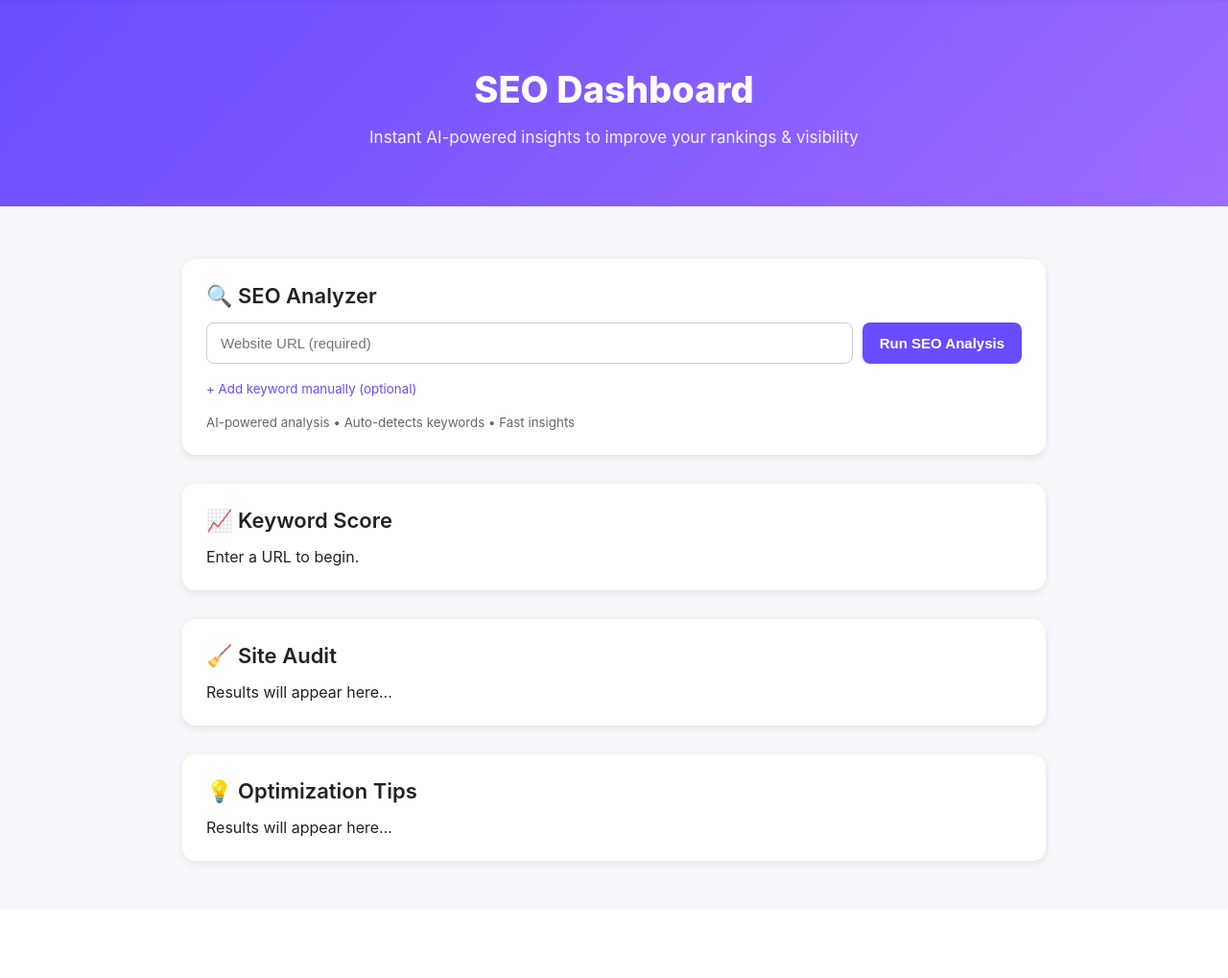
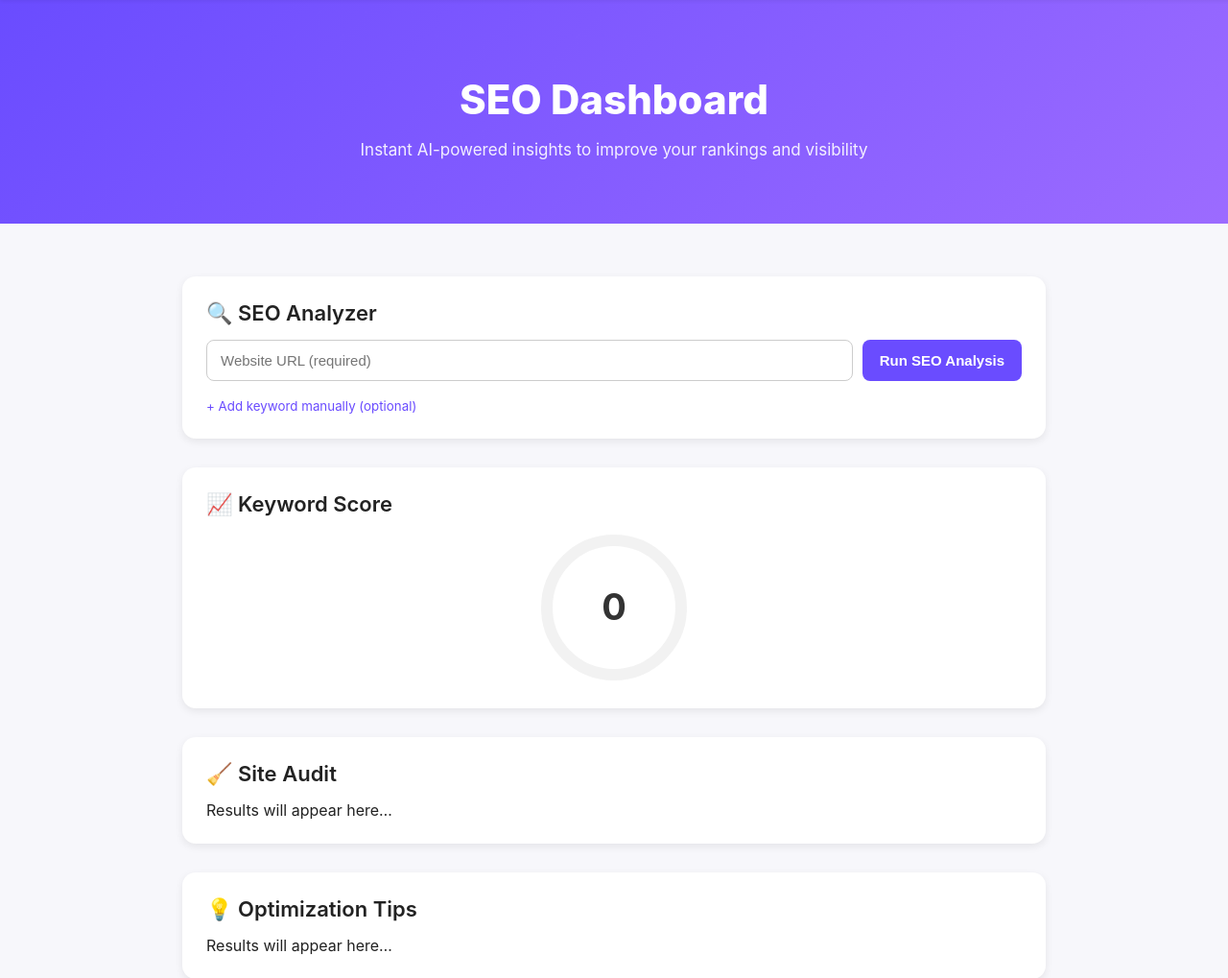
Before and after one commit to Jaycee21303/seo_booster_pro, a Flask app: page /dashboard in a window 1280 px wide; the page is wider, and only the part inside the window is pictured. Shown: the part 124-1143 px from the top of that part at 96% size. Before the commit the page ends 1027 px from the top of that part, so only its background shows below. Run offline with Flask 3, Linux system fonts and the light colour scheme; the visitor is signed in with stand-in values (Sample User, id 1).

Commit message:
Update dashboard.html

```diff
--- a/templates/dashboard.html
+++ b/templates/dashboard.html
@@ -42,7 +42,7 @@
     /* Header Banner */
     .header-banner {
         width: 100%;
-        padding: 45px 0;
+        padding: 50px 0;
         text-align: center;
         background: linear-gradient(135deg, #6A4CFF, #9C6BFF);
         color: white;
@@ -50,7 +50,7 @@
     }
 
     .header-banner h1 {
-        font-size: 38px;
+        font-size: 42px;
         font-weight: 800;
         margin-bottom: 10px;
     }
@@ -112,7 +112,35 @@
     }
 
     .run-btn:hover {
-        background: #573ae6;
+        background: #5330e9;
+    }
+
+    /* Circular Score */
+    .score-wrapper {
+        position: relative;
+        width: 160px;
+        height: 160px;
+        margin: auto;
+    }
+
+    .progress-ring-bg {
+        opacity: 0.25;
+    }
+
+    .progress-ring-fill {
+        transform: rotate(-90deg);
+        transform-origin: 50% 50%;
+        transition: stroke-dashoffset 1.2s ease, stroke 0.6s ease;
+    }
+
+    .score-number {
+        position: absolute;
+        top: 50%;
+        left: 50%;
+        transform: translate(-50%, -52%);
+        font-size: 38px;
+        font-weight: 700;
+        color: #333;
     }
 </style>
 
@@ -130,22 +158,21 @@
 <!-- HEADER -->
 <div class="header-banner">
     <h1>SEO Dashboard</h1>
-    <p>Instant AI-powered insights to improve your rankings & visibility</p>
+    <p>Instant AI-powered insights to improve your rankings and visibility</p>
 </div>
 
 <!-- MAIN -->
 <div class="dashboard-container">
 
+    <!-- SEO Analyzer -->
     <div class="card">
         <div class="section-title">🔍 SEO Analyzer</div>
 
         <form method="POST">
             <div class="input-row">
-
                 <input type="url" name="website_url"
                        placeholder="Website URL (required)" required>
 
-                <!-- Hidden manual keyword field -->
                 <input type="text" id="manual-keyword" name="keyword"
                        placeholder="Keyword (optional)" style="display:none;">
 
@@ -161,13 +188,11 @@
             </small>
         </form>
 
-        <!-- Suggested Keywords -->
-        <div id="suggested_keywords" style="margin-top:15px; color:#444;">
         {% if suggested_keywords %}
-                <div style="margin-top:10px;">
-                    <strong>Suggested Keywords:</strong><br>
+        <div style="margin-top:15px;">
+            <strong>Suggested Keywords:</strong><br><br>
             {% for kw in suggested_keywords %}
-                        <span style="background:#eee; padding:6px 10px; margin:4px;
+                <span style="background:#eee; padding:6px 12px; margin:4px;
                              display:inline-block; border-radius:8px; font-size:14px;">
                     {{ kw }}
                 </span>
@@ -176,15 +201,22 @@
         {% endif %}
     </div>
 
-        <small style="color:#666;">
-            AI-powered analysis • Auto-detects keywords • Fast insights
-        </small>
-    </div>
-
-    <!-- Keyword Score -->
+    <!-- Keyword Score with Circle -->
     <div class="card">
         <div class="section-title">📈 Keyword Score</div>
-        {{ keyword_score or "Enter a URL to begin." }}
+
+        <div class="score-wrapper">
+            <svg class="progress-ring" width="160" height="160">
+                <circle class="progress-ring-bg" stroke="#cccccc" stroke-width="12"
+                    fill="transparent" r="70" cx="80" cy="80"/>
+                <circle class="progress-ring-fill" stroke="#4CAF50" stroke-width="12"
+                    stroke-linecap="round" fill="transparent" r="70" cx="80" cy="80"/>
+            </svg>
+
+            <div class="score-number" id="scoreNumber">
+                {{ keyword_score or 0 }}
+            </div>
+        </div>
     </div>
 
     <!-- Site Audit -->
@@ -201,4 +233,28 @@
 
 </div>
 
+<!-- SCORE SCRIPT -->
+<script>
+document.addEventListener("DOMContentLoaded", function() {
+    const score = parseInt("{{ keyword_score or 0 }}");
+    const circle = document.querySelector('.progress-ring-fill');
+    const radius = circle.r.baseVal.value;
+    const circumference = radius * 2 * Math.PI;
+
+    circle.style.strokeDasharray = `${circumference} ${circumference}`;
+    circle.style.strokeDashoffset = circumference;
+
+    const offset = circumference - (score / 100) * circumference;
+    circle.style.strokeDashoffset = offset;
+
+    // Color transitions
+    if (score < 40) circle.style.stroke = "#ff4a4a";      // red
+    else if (score < 70) circle.style.stroke = "#ffb400"; // yellow
+    else circle.style.stroke = "#4CAF50";                 // green
+
+    // Update number
+    document.getElementById("scoreNumber").innerText = score;
+});
+</script>
+
 {% endblock %}
```
Lines whose indentation alone changed are shown as unchanged.
